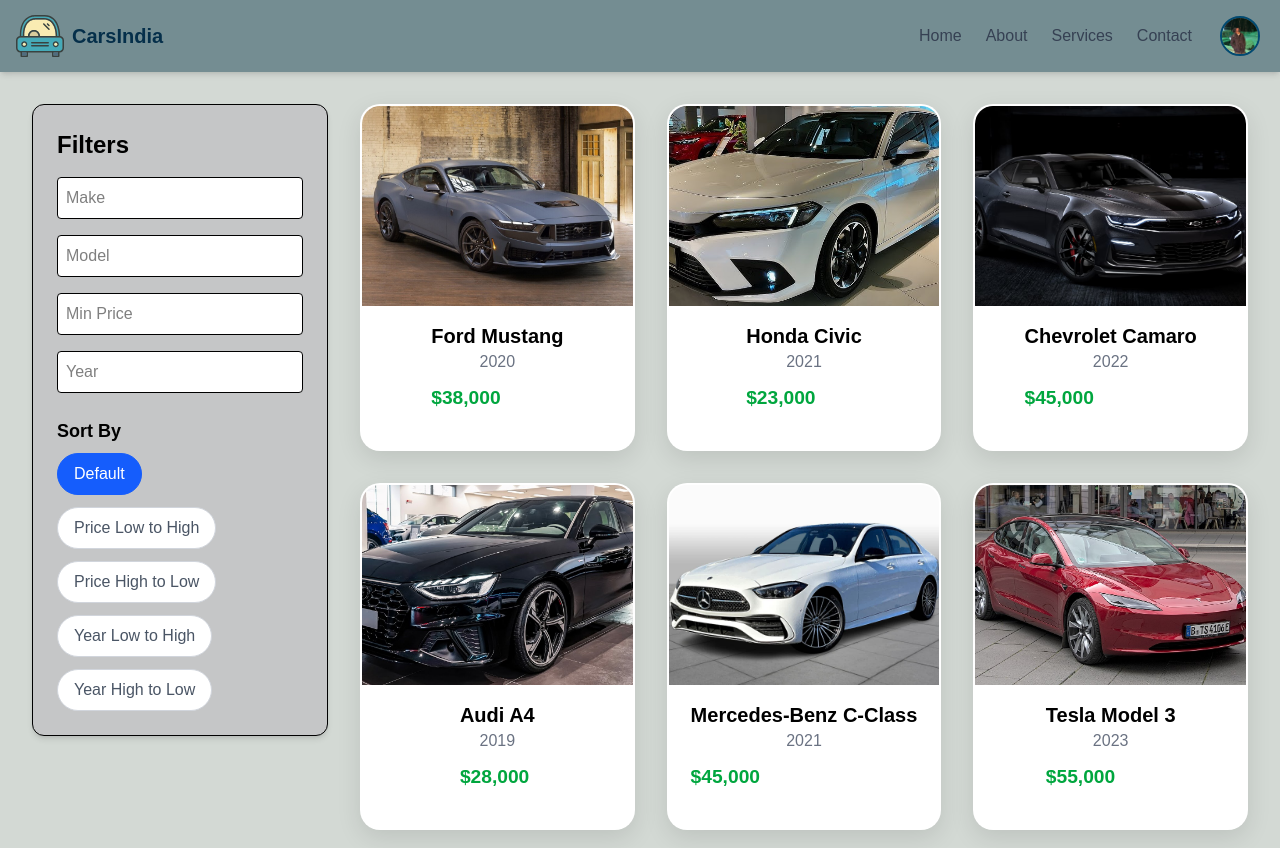
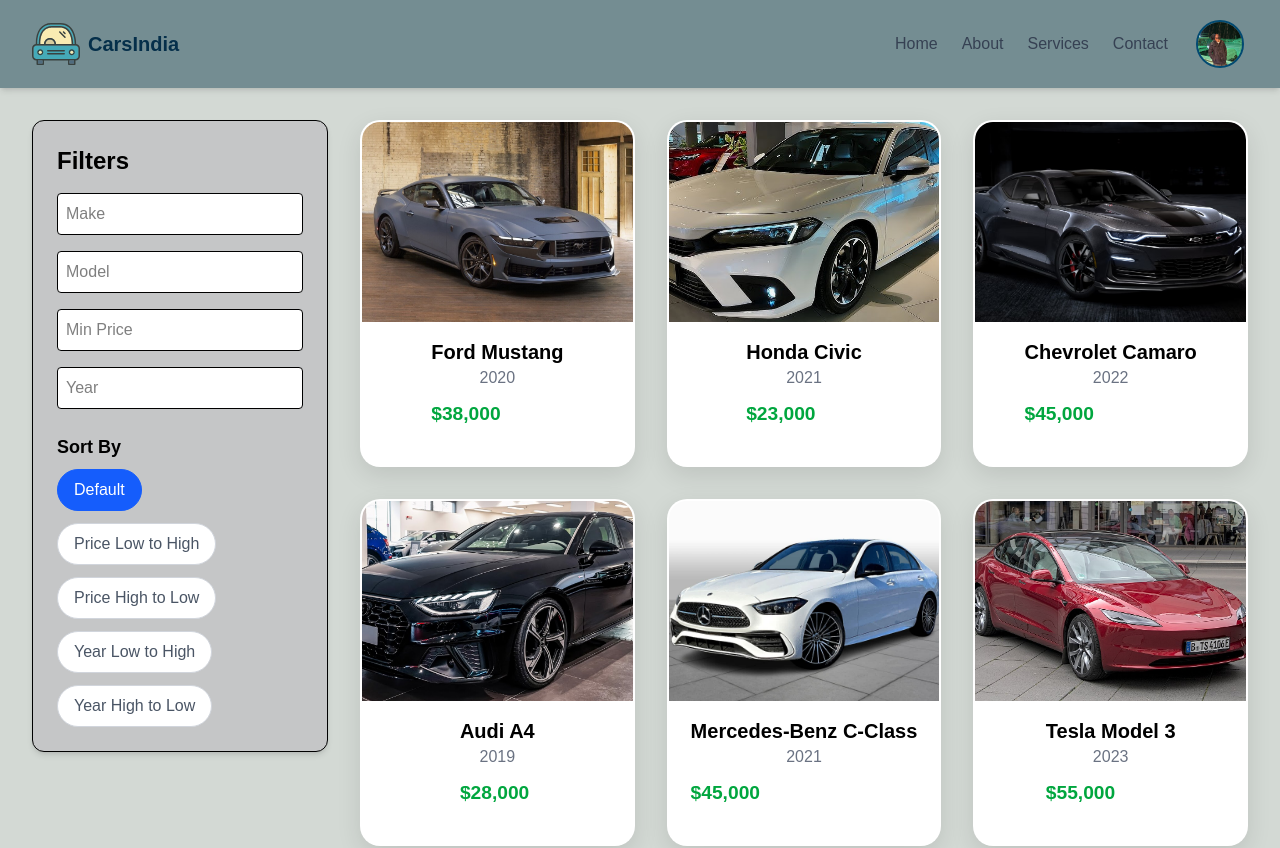
Before and after one commit to sandeepkshrma/cars-india, a Next.js app: page /cars in a window 1280 px wide. Shown: the top 848 px of the page. Built offline with nearby package versions, Linux system fonts and the light colour scheme.

Commit message:
Updated navBar

```diff
--- a/app/cars/page.jsx
+++ b/app/cars/page.jsx
@@ -60,9 +60,9 @@ function CarList() {
   return (
     <div className="bg-gray-50 min-h-screen flex flex-col">
 
-      <nav className="appTheme shadow-md px-4 py-3 flex justify-between items-center relative">
+      <nav className="appTheme shadow-md px-8 py-4 flex justify-between items-center relative">
         <div className="flex items-center space-x-2">
-          <img className="w-12 h-12 rounded" src="/car-images/carlogo.svg" alt="carlogo" />
+          <img className="loginimage w-12 h-12 rounded" src="/car-images/carlogo.svg" alt="carlogo" />
           <h1 className="text-xl font-bold text-sky-950">CarsIndia</h1>
         </div>
 
@@ -88,7 +88,7 @@ function CarList() {
           <img
             src="/car-images/sandeep.jpg"
             alt="User Avatar"
-            className="w-10 h-10 rounded-full border-2 border-sky-900"
+            className="loginimage w-12 h-12 rounded-full border-2 border-sky-900"
           />
         </Link>
         </div>
```
